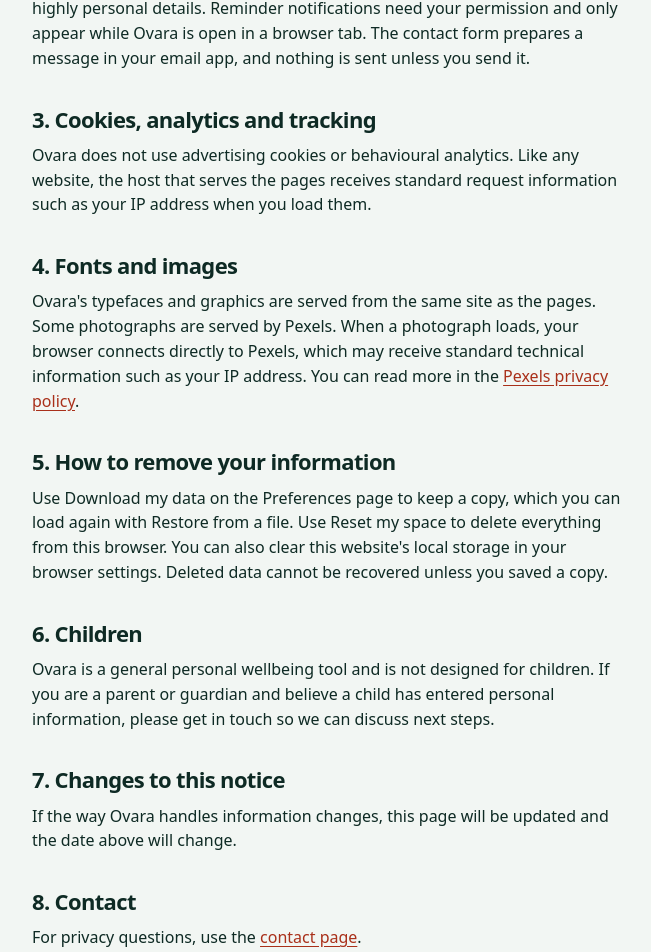
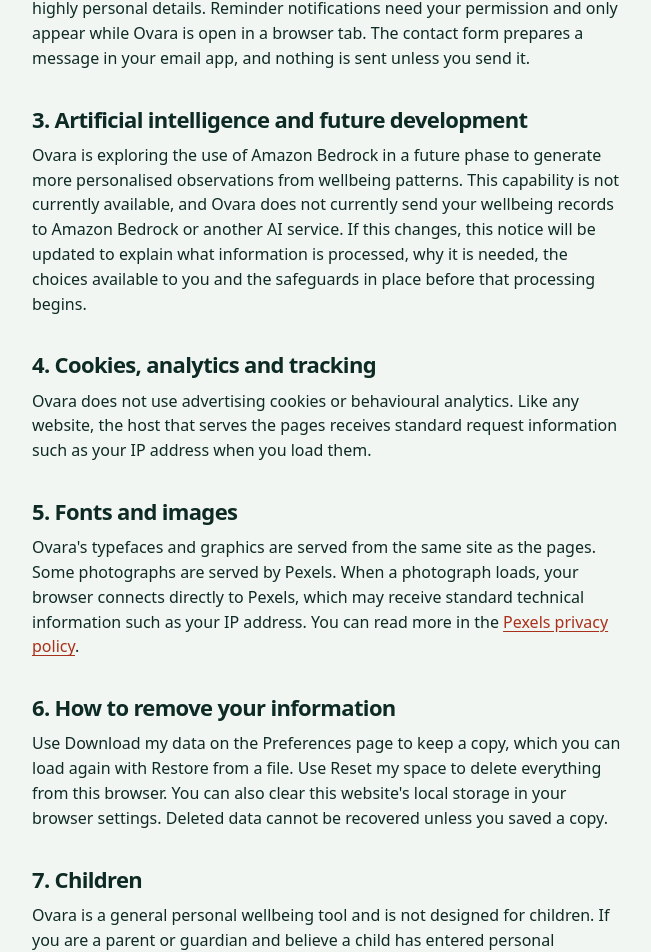
Before and after one commit to Wuraola-Adebisi/Ovara, a React (Vite) app: page /privacy in a window 1280 px wide. Shown: the part 731-1683 px from the top of the page, without its empty margins (252-903 px from the left). Built offline with nearby package versions, Linux system fonts and the light colour scheme.

Commit message:
Clarify current local storage and planned AI processing in privacy notice

```diff
--- a/src/pages/PrivacyPage.tsx
+++ b/src/pages/PrivacyPage.tsx
@@ -4,17 +4,18 @@ import LegalPage from '../components/LegalPage';
 export default function PrivacyPage() {
   return <LegalPage
     title="Privacy"
-    updated="19 November 2026"
+    updated="23 November 2026"
     intro="This notice explains what information you add to Ovara, where it is kept and how you can manage it."
     sections={[
       { heading: 'Information you enter', body: <p>When you set up your space you enter a name and, if you choose, an email address, along with wellbeing goals and areas of interest. You can also add activity records (including optional distance), meal notes, water, routines and their completion history, moods, journal entries, goals, reminders and display preferences.</p> },
       { heading: 'Where your information is stored', body: <p>These details are saved in your browser's local storage on the device you use. They are not sent to an Ovara server. Summaries and patterns are calculated in your browser from your own entries. Ovara has no accounts, cloud backup or sync between devices, so anyone with access to your browser profile or device may be able to read this information. Avoid entering sensitive medical or other highly personal details. Reminder notifications need your permission and only appear while Ovara is open in a browser tab. The contact form prepares a message in your email app, and nothing is sent unless you send it.</p> },
+      { heading: 'Artificial intelligence and future development', body: <p>Ovara is exploring the use of Amazon Bedrock in a future phase to generate more personalised observations from wellbeing patterns. This capability is not currently available, and Ovara does not currently send your wellbeing records to Amazon Bedrock or another AI service. If this changes, this notice will be updated to explain what information is processed, why it is needed, the choices available to you and the safeguards in place before that processing begins.</p> },
       { heading: 'Cookies, analytics and tracking', body: <p>Ovara does not use advertising cookies or behavioural analytics. Like any website, the host that serves the pages receives standard request information such as your IP address when you load them.</p> },
       { heading: 'Fonts and images', body: <p>Ovara's typefaces and graphics are served from the same site as the pages. Some photographs are served by Pexels. When a photograph loads, your browser connects directly to Pexels, which may receive standard technical information such as your IP address. You can read more in the <a href="https://www.pexels.com/privacy-policy/" target="_blank" rel="noreferrer">Pexels privacy policy</a>.</p> },
       { heading: 'How to remove your information', body: <p>Use Download my data on the Preferences page to keep a copy, which you can load again with Restore from a file. Use Reset my space to delete everything from this browser. You can also clear this website's local storage in your browser settings. Deleted data cannot be recovered unless you saved a copy.</p> },
       { heading: 'Children', body: <p>Ovara is a general personal wellbeing tool and is not designed for children. If you are a parent or guardian and believe a child has entered personal information, please get in touch so we can discuss next steps.</p> },
       { heading: 'Changes to this notice', body: <p>If the way Ovara handles information changes, this page will be updated and the date above will change.</p> },
-      { heading: 'Contact', body: <p>For privacy questions, use the <Link to="/contact">contact page</Link>.</p> },
+      { heading: 'Contact', body: <p>For privacy questions, write to <a href="mailto:hello@withovara.com">hello@withovara.com</a> or use the <Link to="/contact">contact page</Link>.</p> },
     ]}
   />;
 }
```
